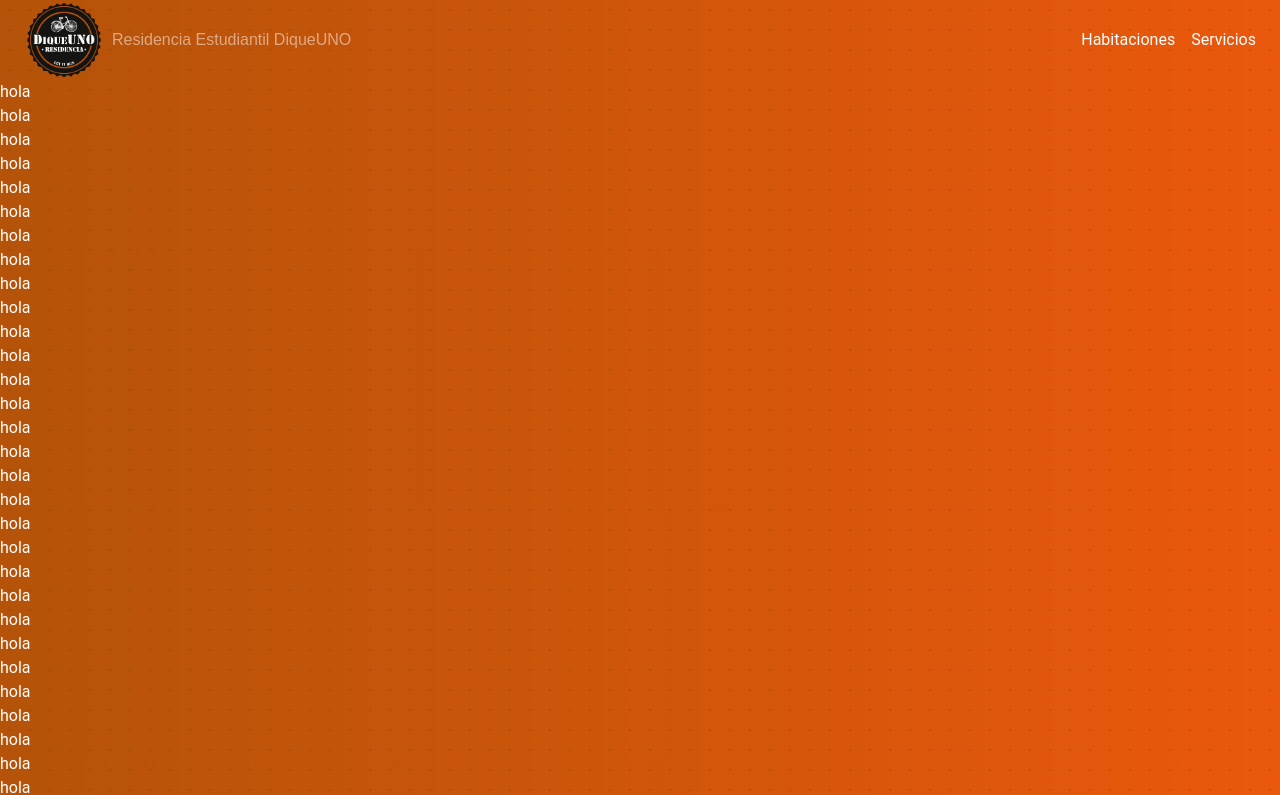
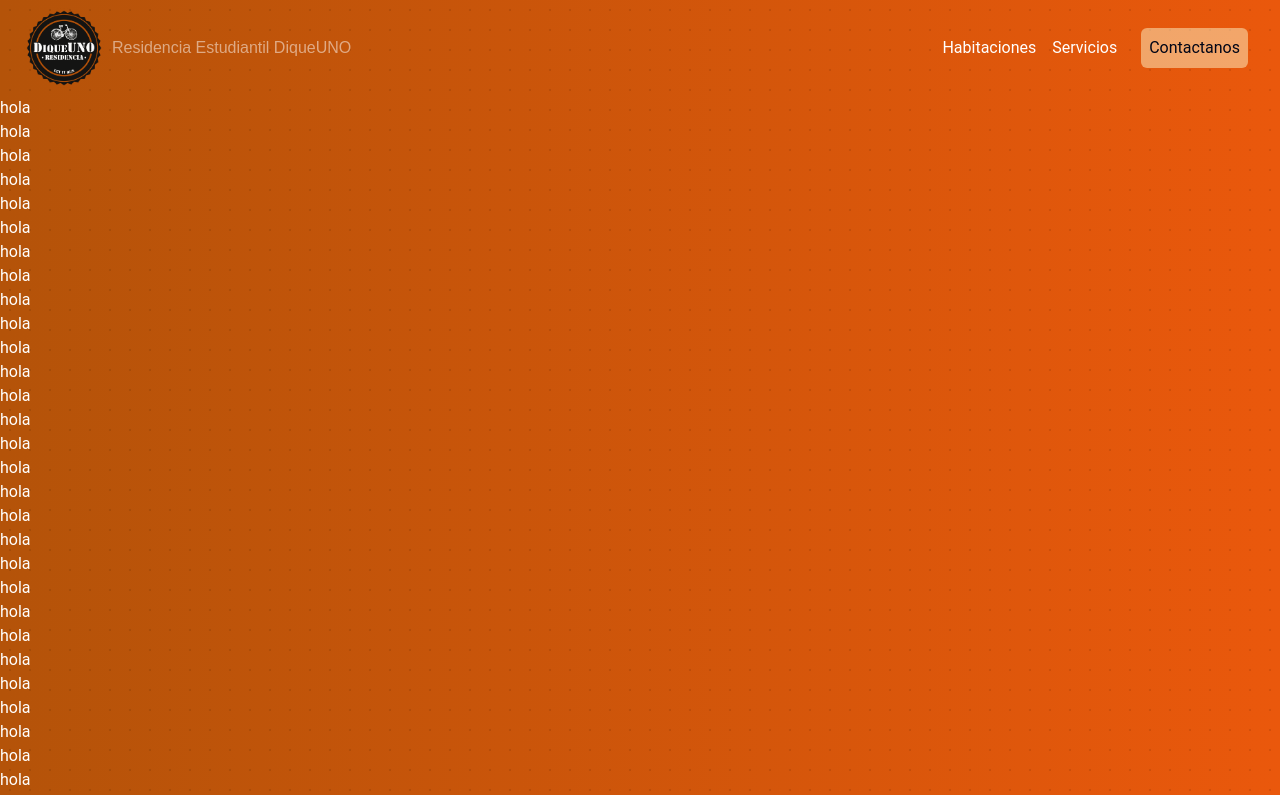
Before and after one commit to inagoy/diqueuno, a SvelteKit app: page / in a window 1280 px wide. Shown: the top 795 px of the page. Built offline with nearby package versions, Linux system fonts and the light colour scheme; a web font is replaced by a local one.

Commit message:
adding contact button

```diff
--- a/src/components/Header.svelte
+++ b/src/components/Header.svelte
@@ -8,7 +8,7 @@
     ]
 </script>
 
-<header class={'sticky z-[10] top-0 duration-200 px-6 flex items-center justify-between border'+ (
+<header class={'sticky z-[10] top-0 duration-200 px-6 py-2 flex items-center justify-between border'+ (
     y > 0 ? 'py-4 bg-amber-900 shadow-xl' : 'py-6 bg-transparent'
 )}>
     <div class="flex items-center justify-between gap-2">
@@ -25,5 +25,17 @@
                 <p>{tab.name}</p>
             </a>
         {/each}
-    </div>
+
+        <a href="#contacto">
+            <button
+                class="blueShadow relative overflow-hidden mx-2 px-2 py-2 group rounded-md bg-amber-100 bg-opacity-50 text-slate-950"
+                >
+                <div
+                    class="absolute top-0 right-full w-full h-full bg-amber-400 opacity-20 group-hover:translate-x-full z-0 duration-200"
+                />
+                    <h4 class="relative z-9">Contactanos</h4>
+
+            </button>
+        </a>
+</div>
 </header>
```
